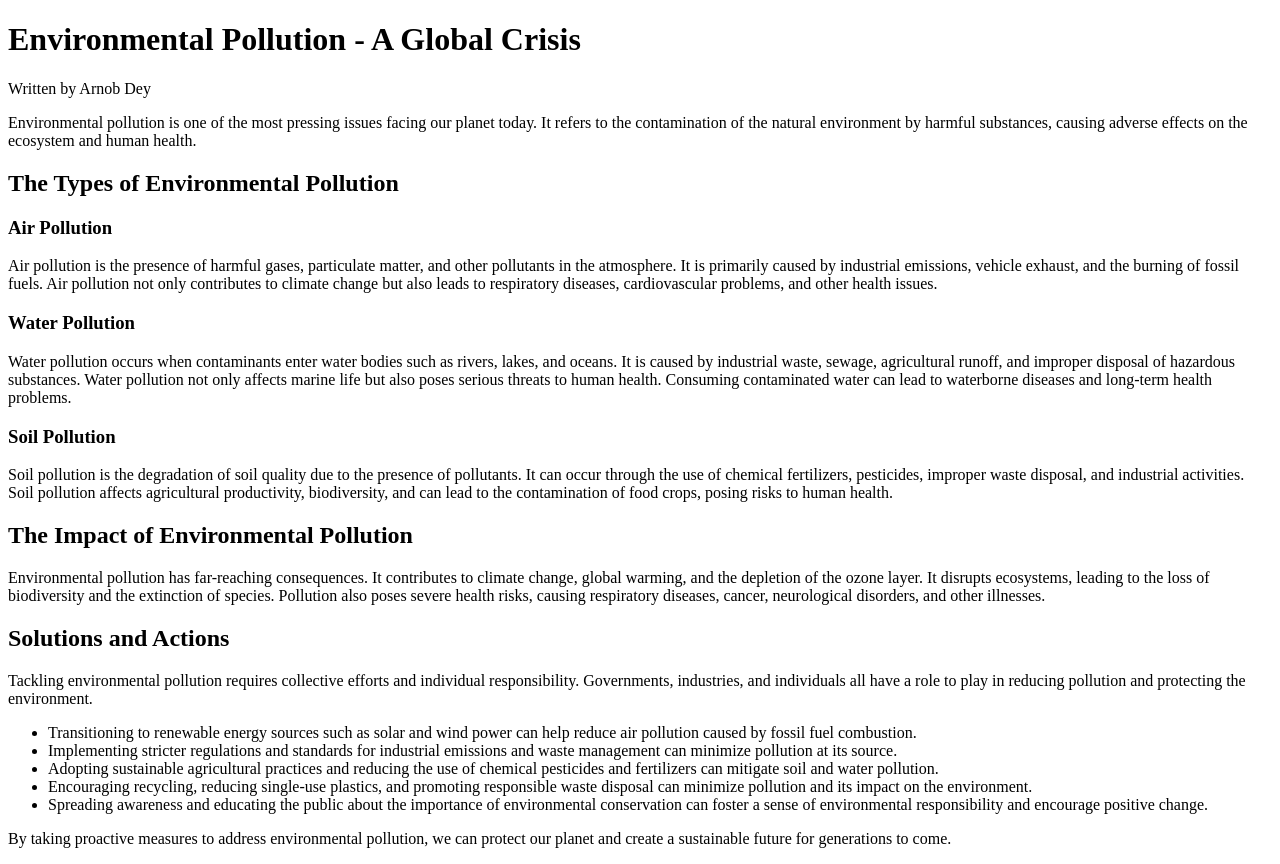
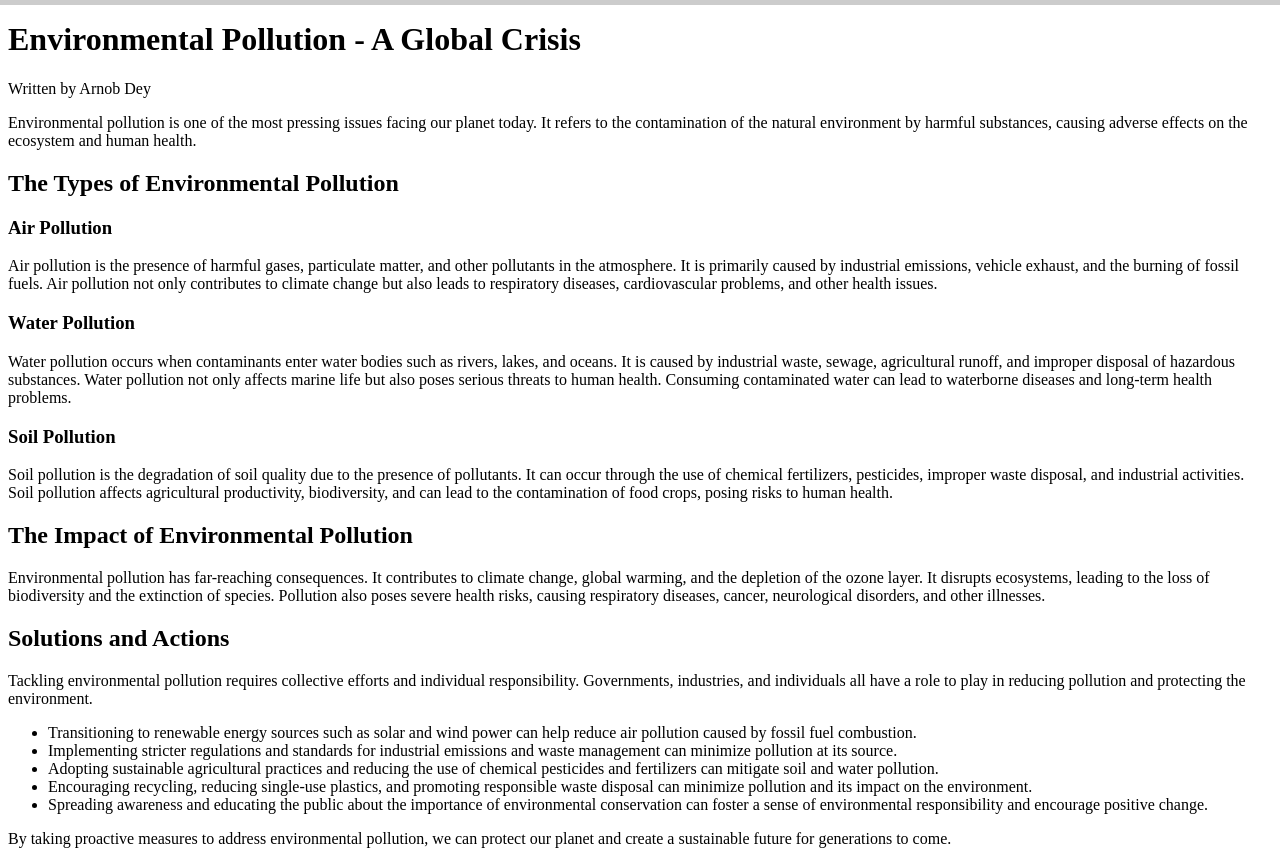
Before and after one commit to arnob016/Top-progress-bar---Basic, a plain HTML site: page index.html in a window 1280 px wide. Drawn offline with Linux system fonts and the light colour scheme.

Commit message:
Update on progress bar. - Added background colour, - Added rainbow gradient.

```diff
--- a/index.html
+++ b/index.html
@@ -4,20 +4,30 @@
     <title>Environmental Pollution - A Global Crisis</title>
     <link rel="stylesheet" type="text/css" href="styles.css" />
     <style>
-      #progress-bar {
+      #progress-bar-container {
         position: fixed;
         top: 0;
         left: 0;
         height: 5px;
-        width: 0%;
-        background-color: blue;
-        transition: width 0.3s;
+        width: 100%;
+        background-color: #ccc;
         z-index: 9999;
       }
+
+      #progress-bar {
+        height: 100%;
+        width: 0%;
+        background: linear-gradient(to right, red, orange, yellow, green, blue, indigo, violet);
+        transition: width 0.3s;
+      }
+
+
     </style>
   </head>
-  <body>
+<body>
+  <div id="progress-bar-container">
     <div id="progress-bar"></div>
+  </div>
 
     <header>
       <h1>Environmental Pollution - A Global Crisis</h1>
```
